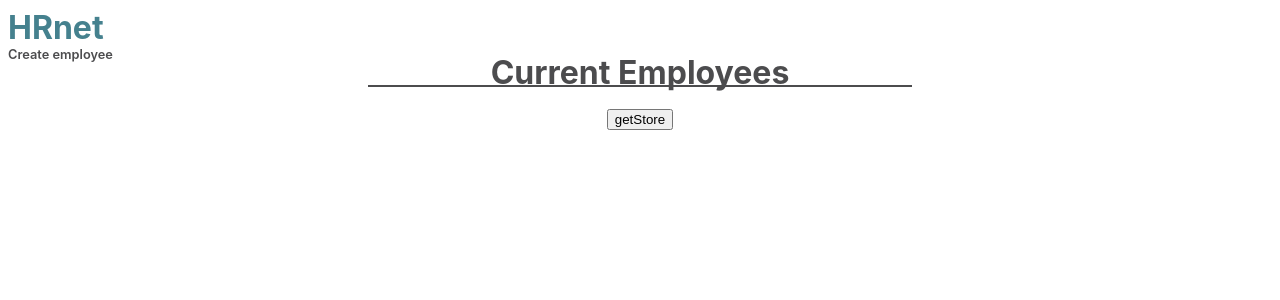
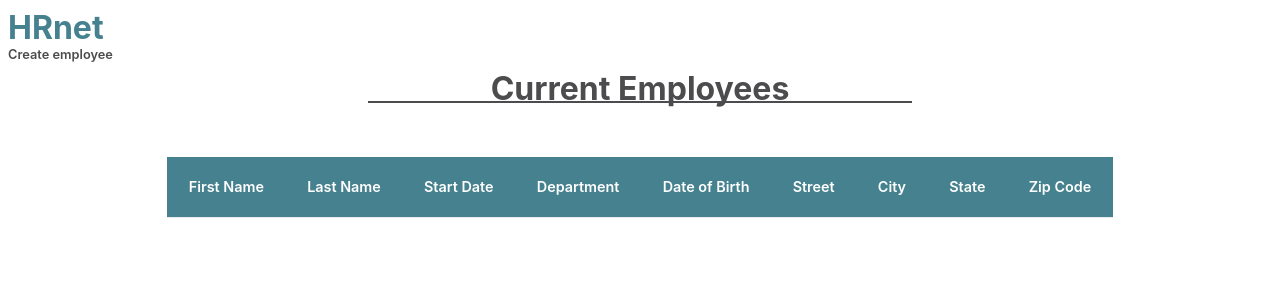
Before and after one commit to Mimi1706/hrnet, a React (Create React App) app: page /employee-list in a window 1280 px wide. Shown: the top 300 px of the page. Built offline with nearby package versions, Linux system fonts and the light colour scheme.

Commit message:
Employee list connected to store

```diff
--- a/src/components/CreateEmployeeForm/CreateEmployeeForm.css
+++ b/src/components/CreateEmployeeForm/CreateEmployeeForm.css
@@ -21,6 +21,8 @@
 
 .formField input {
   height: 1.5em;
+  border-radius: 2px;
+  border: solid 1px gray;
 }
 
 .formField select {
--- /dev/null
+++ b/src/components/EmployeeListTable/EmployeeListTable.css
@@ -0,0 +1,22 @@
+table {
+  margin: 2em 0em;
+  border-spacing: 0px 9px;
+  border-collapse: collapse;
+}
+
+th {
+  padding: 1.5em;
+  font-size: 0.9em;
+  font-weight: 500;
+  background-color: #45818e;
+  color: white;
+  font-weight: 600;
+}
+
+tr {
+  border-bottom: 1px solid rgb(234, 234, 234);
+}
+
+td {
+  padding: 1em;
+}
--- /dev/null
+++ b/src/components/EmployeeListTable/EmployeeListTable.js
@@ -0,0 +1,44 @@
+import "./EmployeeListTable.css"
+
+import { useSelector } from "react-redux"
+
+const EmployeeListTable = () => {
+  const employeeList = useSelector((state) => state.savedEmployees.employeeList)
+
+  return (
+    <table>
+      <thead>
+        <tr>
+          <th>First Name</th>
+          <th>Last Name</th>
+          <th>Start Date</th>
+          <th>Department</th>
+          <th>Date of Birth</th>
+          <th>Street</th>
+          <th>City</th>
+          <th>State</th>
+          <th>Zip Code</th>
+        </tr>
+      </thead>
+      <tbody>
+        {employeeList.map(({ employee }, index) => {
+          return (
+            <tr key={`employee-${index}`}>
+              <td>{employee.firstName}</td>
+              <td>{employee.lastName}</td>
+              <td>{employee.startDate}</td>
+              <td>{employee.department}</td>
+              <td>{employee.birthDate}</td>
+              <td>{employee.street}</td>
+              <td>{employee.city}</td>
+              <td>{employee.state}</td>
+              <td>{employee.zipCode}</td>
+            </tr>
+          )
+        })}
+      </tbody>
+    </table>
+  )
+}
+
+export default EmployeeListTable
--- a/src/pages/CreateEmployee/CreateEmployee.css
+++ b/src/pages/CreateEmployee/CreateEmployee.css
@@ -1,5 +1,6 @@
 .createEmployeeMain {
-  margin: 2em 6em;
+  margin: 3em 6em;
+  margin-bottom: 0em;
   display: flex;
   flex-direction: column;
   align-items: center;
--- a/src/pages/EmployeeList/EmployeeList.css
+++ b/src/pages/EmployeeList/EmployeeList.css
@@ -1,5 +1,6 @@
 .employeeListMain {
-  margin: 2em 6em;
+  margin: 3em 6em;
+  margin-bottom: 0em;
   display: flex;
   flex-direction: column;
   align-items: center;
--- a/src/pages/EmployeeList/EmployeeList.js
+++ b/src/pages/EmployeeList/EmployeeList.js
@@ -1,18 +1,12 @@
 import "./EmployeeList.css"
 
-import { useSelector } from "react-redux"
+import EmployeeListTable from "../../components/EmployeeListTable/EmployeeListTable"
 
 const EmployeeList = () => {
-  const employeeList = useSelector((state) => state.savedEmployees.employeeList)
-
-  const getStore = () => {
-    console.log(employeeList)
-  }
-
   return (
     <main className="employeeListMain">
       <h1>Current Employees</h1>
-      <button onClick={getStore}>getStore</button>
+      <EmployeeListTable />
     </main>
   )
 }
--- a/src/redux/actions/index.js
+++ b/src/redux/actions/index.js
@@ -1,6 +1,6 @@
 export const save = (employee) => {
   return {
     type: "SAVE_NEW_EMPLOYEE",
-    payload: { ...employee },
+    payload: { employee },
   }
 }
--- a/src/redux/reducers/savedEmployee.js
+++ b/src/redux/reducers/savedEmployee.js
@@ -5,7 +5,6 @@ const initialState = {
 const savedEmployees = (state = initialState, action) => {
   if (action.type === "SAVE_NEW_EMPLOYEE") {
     return {
-      ...state,
       employeeList: [action.payload, ...state.employeeList],
     }
   }
```
